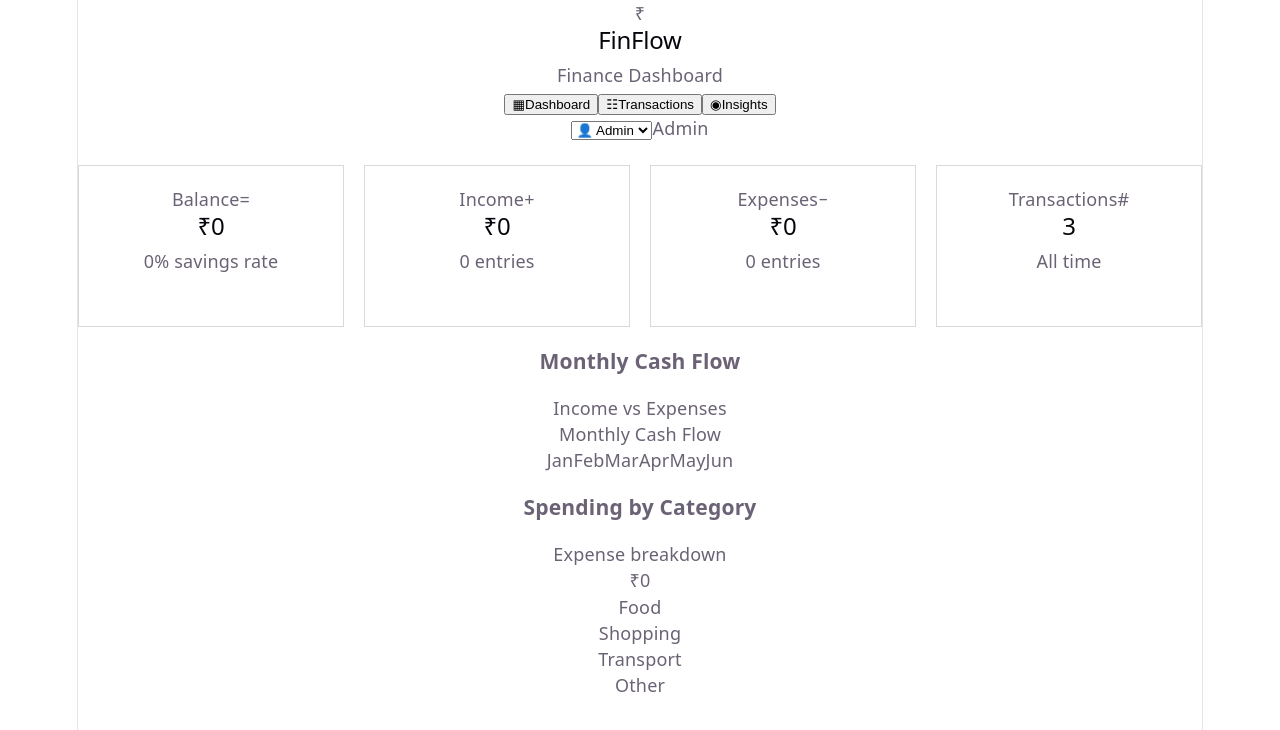
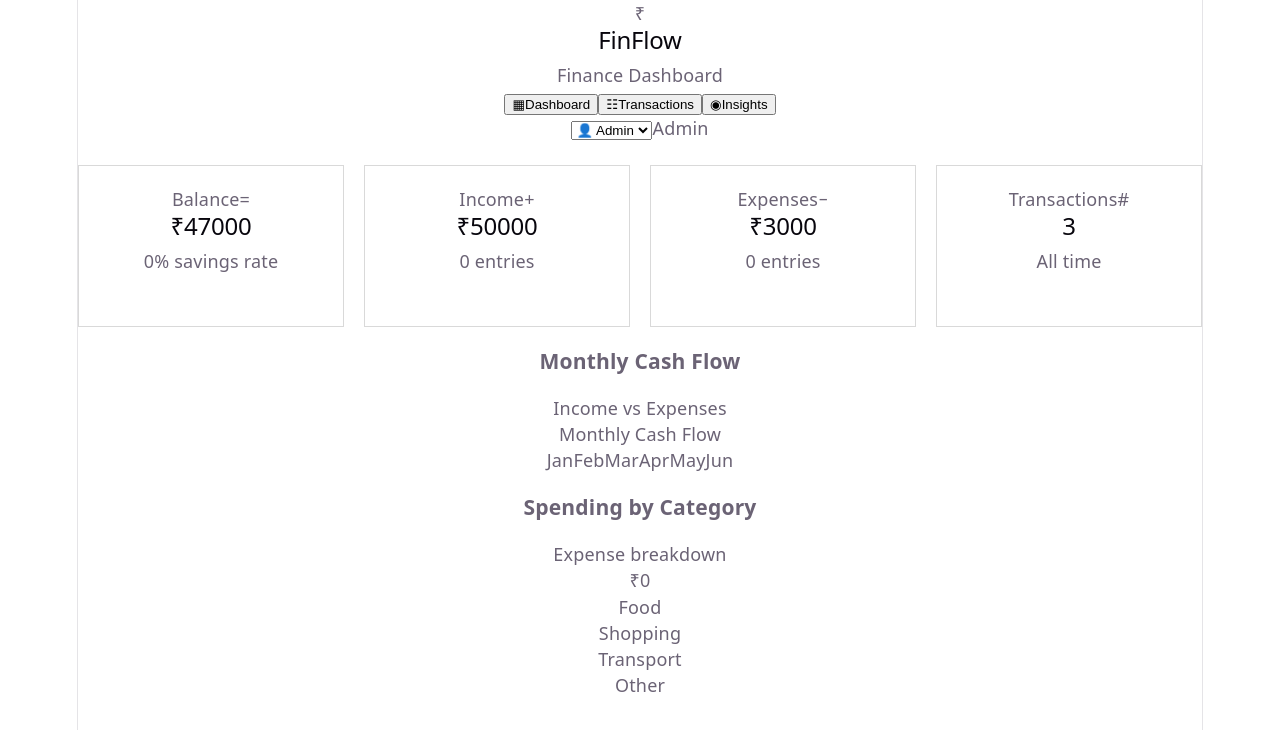
Before and after one commit to ShrutiM8/finflow-analytics, a React (Vite) app in the folder finflow-analytics/: page / in a window 1280 px wide. Shown: the top 730 px of the page. Built offline with nearby package versions, Linux system fonts and the light colour scheme.

Commit message:
Calculate dashboard totals

```diff
--- a/finflow-analytics/src/components/AppContext.jsx
+++ b/finflow-analytics/src/components/AppContext.jsx
@@ -3,11 +3,7 @@ import { createContext } from 'react'
 export const AppContext = createContext(null)
 
 export function AppProvider({ children }) {
-	const dashboardData = {
-		balance: 0,
-		income: 0,
-		expenses: 0,
-		transactions: [
+	const transactions = [
 		{
 			id: 1,
 			description: 'Monthly salary',
@@ -29,7 +25,21 @@ export function AppProvider({ children }) {
 			type: 'expense',
 			amount: 500,
 		},
-		],
+	]
+
+	const income = transactions
+		.filter((transaction) => transaction.type === 'income')
+		.reduce((total, transaction) => total + transaction.amount, 0)
+	const expenses = transactions
+		.filter((transaction) => transaction.type === 'expense')
+		.reduce((total, transaction) => total + transaction.amount, 0)
+	const balance = income - expenses
+
+	const dashboardData = {
+		balance,
+		income,
+		expenses,
+		transactions,
 	}
 
 	return (
--- a/finflow-analytics/src/components/Dashboard.jsx
+++ b/finflow-analytics/src/components/Dashboard.jsx
@@ -2,7 +2,7 @@ import React, { useContext } from "react";
 import { AppContext } from "./AppContext";
 
 function Dashboard() {
-  const { transactions } = useContext(AppContext);
+  const { balance, income, expenses, transactions } = useContext(AppContext);
 
   return (
     <div className="dashboard">
@@ -16,7 +16,7 @@ function Dashboard() {
             <span className="summary-icon balance">=</span>
           </div>
 
-          <h2>₹0</h2>
+          <h2>₹{balance}</h2>
           <p>0% savings rate</p>
         </div>
 
@@ -26,7 +26,7 @@ function Dashboard() {
             <span className="summary-icon income">+</span>
           </div>
 
-          <h2>₹0</h2>
+          <h2>₹{income}</h2>
           <p>0 entries</p>
         </div>
 
@@ -36,7 +36,7 @@ function Dashboard() {
             <span className="summary-icon expense">−</span>
           </div>
 
-          <h2>₹0</h2>
+          <h2>₹{expenses}</h2>
           <p>0 entries</p>
         </div>
 
```
Lines whose indentation alone changed are shown as unchanged.
